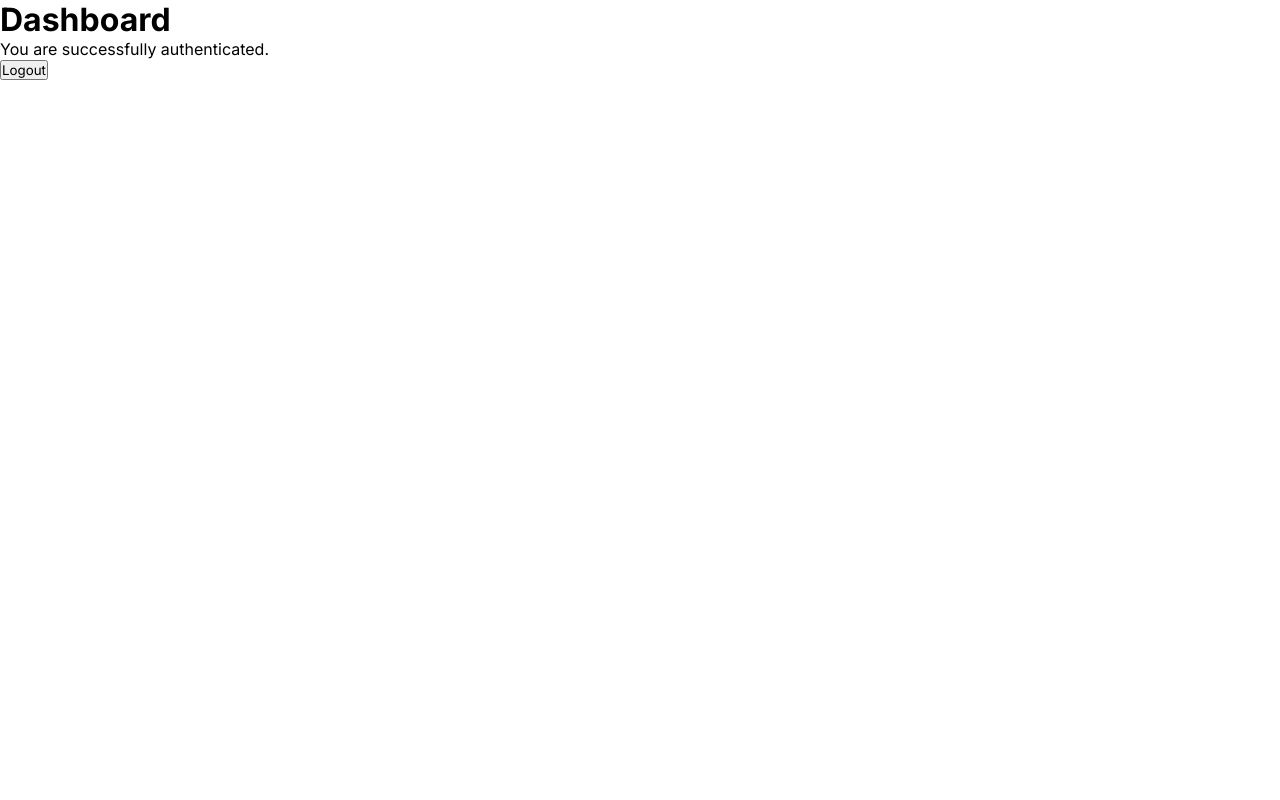
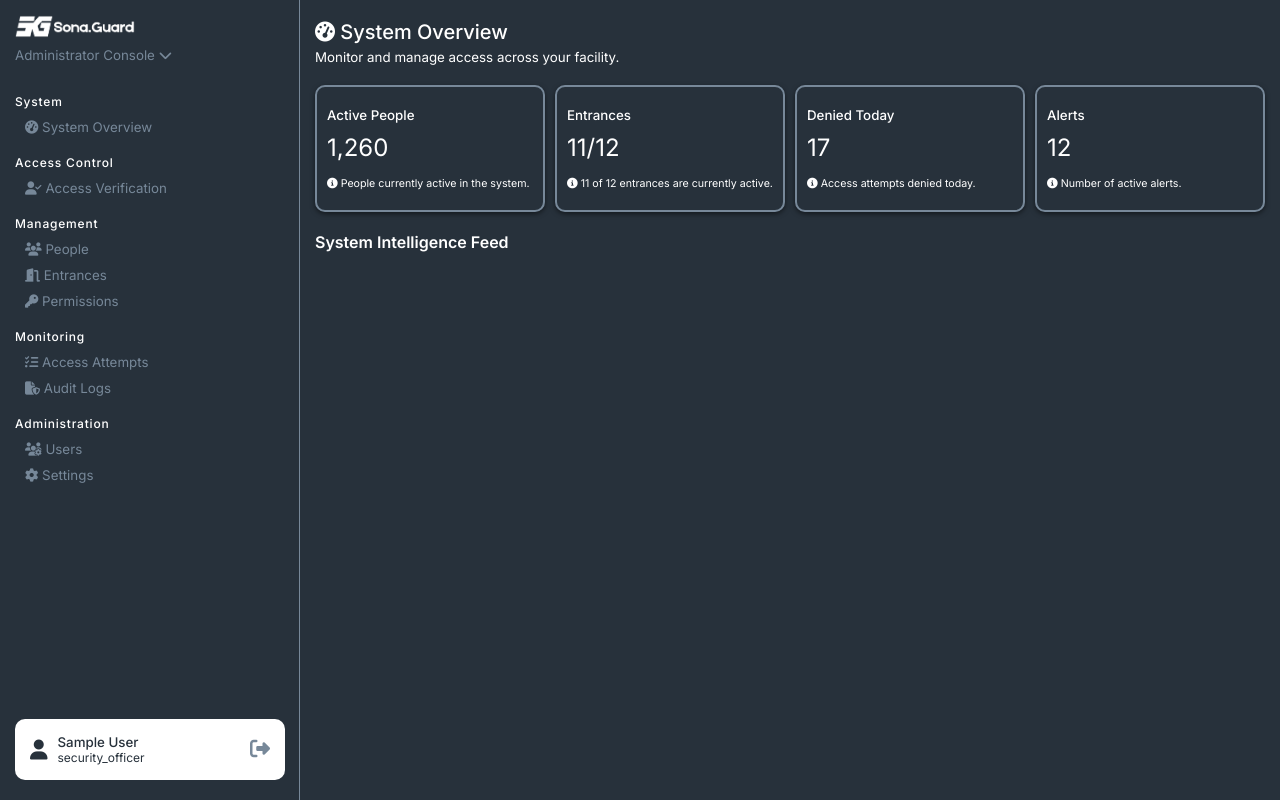
Before and after one commit to oriah-studios-TSF/Sona.Guard, a Flask app: page /dashboard/ in a window 1280 px wide. Run offline with Flask 3, Linux system fonts and the light colour scheme; the visitor is signed in with stand-in values (Sample User, id 1); some libraries are stand-ins or nearby versions.

Commit message:
update: dashboard layout and add main base template

```diff
--- a/backend/app/routes/dashboard.py
+++ b/backend/app/routes/dashboard.py
@@ -7,9 +7,9 @@ dashboard_bp = Blueprint('dashboard', __name__, url_prefix='/dashboard')
 @dashboard_bp.route('/')
 @login_required
 def index():
-    return render_template('dashboard/index.html')
+    return render_template('dashboard/index.html', title='System Overview', title_description='Monitor and manage access across your facility.', icon='tachometer-alt')
 
 @dashboard_bp.route('/admin-test')
-@role_required('admin')
+@role_required('System Administrator')
 def admin_test():
     return 'Admin authorization successful'
--- a/backend/app/static/css/dashboard.css
+++ b/backend/app/static/css/dashboard.css
@@ -0,0 +1,49 @@
+.section {
+    margin-left: 15px;
+    margin-right: 15px;
+}
+
+.section-header h2 {
+    font-size: 12pt;
+    font-weight: 600;
+}
+
+.section-header p {
+    font-size: 10pt;
+    margin-top: 5px;
+}
+
+.cards {
+    display: flex;
+    flex-wrap: wrap;
+    gap: 10px;
+}
+
+.card {
+    flex: 1 1 200px;
+    border: 2px solid lightslategray;
+    box-shadow: 0 2px 5px rgba(0, 0, 0, 0.5);
+    padding: 20px 10px;
+    border-radius: 10px;
+    display: flex;
+    flex-direction: column;
+}
+
+.card-title {
+    font-size: 10pt;
+    font-weight: 500;
+    margin-bottom: 10px;
+}
+
+.card-value {
+    font-size: 18pt;
+}
+
+.card-description {
+    font-size: 8pt;
+    margin-top: 15px;
+}
+
+.system-intelligence-feed {
+    margin-top: 20px;
+}
--- a/backend/app/static/css/login.css
+++ b/backend/app/static/css/login.css
@@ -4,7 +4,7 @@ body {
     flex-direction: column;
     align-items: center;
     min-height: 100vh;
-    background-color:#27313b;
+    background-color: #27313b;
     background-size: cover;
     background-repeat: no-repeat;
     color: white;
--- /dev/null
+++ b/backend/app/static/css/main-base.css
@@ -0,0 +1,153 @@
+@import url('https://fonts.googleapis.com/css2?family=Inter:ital,opsz,wght@0,14..32,100..900;1,14..32,100..900&display=swap');
+
+* {
+    box-sizing: border-box;
+    margin: 0;
+    padding: 0;
+    font-family: "Inter", sans-serif;
+}
+
+body {
+    min-height: 100vh;
+    background-color: #27313b;
+    color: white;
+}
+
+.main-container {
+    display: flex;
+    flex-direction: row;
+    height: 100vh;
+    width: 100%;
+    overflow: hidden;
+}
+
+.sidebar {
+    width: 300px;
+    border-right: 1px solid lightslategray;
+}
+
+.sidebar-header {
+    padding: 15px 15px;
+}
+
+.sidebar-header button {
+    font-size: 10pt;
+    margin-top: 5px;
+    background-color: transparent;
+    color: lightslategray;;
+    border: none;
+    cursor: pointer;
+}
+
+.sidebar-header button:hover {
+    color: white;
+}
+
+.sidebar-header img {
+    width: 120px;
+    height: auto;
+}
+
+.sidebar-content {
+    padding: 15px 15px;
+    display: flex;
+    flex-direction: column;
+    gap: 20px;
+}
+
+.sidebar-content a {
+    color: lightslategray;
+    text-decoration: none;
+    font-size: 10pt;
+    margin-left: 10px;
+}
+
+.sidebar-content .nav {
+    display: flex;
+    flex-direction: column;
+    gap: 10px;
+}
+
+.sidebar-content .nav p {
+    font-size: 9pt;
+    font-weight: 500;
+    letter-spacing: 0.8px;
+}
+
+.sidebar-content a:hover {
+    color: white;
+}
+
+.sidebar-footer {
+    padding: 20px 15px;
+    position: fixed;
+    bottom: 0;
+    width: 300px;
+}
+
+.current-user {
+    display: flex;
+    justify-content: space-between;
+    align-items: center;
+    gap: 10px;
+    background-color: white;
+    color: #27313b;
+    border-radius: 10px;
+    padding: 15px;
+}
+
+.current-user .left {
+    display: flex;
+    flex-direction: row;
+    align-items: center;
+    gap: 10px;
+}
+
+.sidebar-footer i {
+    font-size: 15pt;
+}
+
+.sidebar-footer h2 {
+    font-size: 10pt;
+    font-weight: 500;
+}
+
+.sidebar-footer p {
+    font-size: 9pt;
+    font-weight: 400;
+}
+
+.logout-button {
+    background-color: transparent;
+    color: lightslategray;
+    border: none;
+    cursor: pointer;
+    font-size: 10pt;
+}
+
+.logout-button:hover {
+    color: #0438ff;
+}
+
+.main-content {
+    width: calc(100% - 300px);
+    min-height: 100vh;
+}
+
+.main-content-header {
+    display: flex;
+    justify-content: space-between;
+    align-items: center;
+    padding: 20px 15px;
+}
+
+.main-content-header h1 {
+    font-size: 15pt;
+    font-weight: 500;
+    margin-bottom: 5px;
+}
+
+.main-content-header p {
+    font-size: 10pt;
+    font-weight: 400;
+}
--- a/backend/app/templates/dashboard/index.html
+++ b/backend/app/templates/dashboard/index.html
@@ -3,18 +3,46 @@
 <head>
 	<meta charset="UTF-8">
 	<meta name="viewport" content="width=device-width, initial-scale=1.0">
-	<title>Sona.Guard - Dashboard</title>
+	<title>Sona.Guard - {{ title }}</title>
+	<link rel="stylesheet" href="{{ url_for('static', filename='css/dashboard.css') }}">
 </head>
 <body>
-    {% extends "base.html" %}
-	{% block content %}
-	    <div class="dashboard-container">
-			<h1>Dashboard</h1>
-			<p>You are successfully authenticated.</p>
-			<input type="hidden" id="csrf-token" value="{{ csrf_token() }}">
-		</div>
+    {% extends "main-base.html" %}
+    {% block content %}
+        <section class="section system-overview">
+            <div class="cards">
+                <div class="card">
+                    <span class="card-title">Active People</span>
+                    <span class="card-value">1,260</span>
+                    <span class="card-description"><i class="fas fa-circle-info"></i> People currently active in the system.</span>
+                </div>
 
-		<button class="logout-button" id="logout-button">Logout</button>
-	{% endblock %}
+                <div class="card">
+                    <span class="card-title">Entrances</span>
+                    <span class="card-value">11/12</span>
+                    <span class="card-description"><i class="fas fa-circle-info"></i> 11 of 12 entrances are currently active.</span>
+                </div>
+
+                <div class="card">
+                    <span class="card-title">Denied Today</span>
+                    <span class="card-value">17</span>
+                    <span class="card-description"><i class="fas fa-circle-info"></i> Access attempts denied today.</span>
+                </div>
+
+                <div class="card">
+                    <span class="card-title">Alerts</span>
+                    <span class="card-value">12</span>
+                    <span class="card-description"><i class="fas fa-circle-info"></i> Number of active alerts.</span>
+                </div>
+            </div>
+        </section>
+
+        <section class="section system-intelligence-feed">
+            <div class="section-header">
+                <h2>System Intelligence Feed</h2>
+                <p></p>
+            </div>
+        </section>
+    {% endblock %}
 </body>
 </html>
--- /dev/null
+++ b/backend/app/templates/main-base.html
@@ -0,0 +1,81 @@
+<!DOCTYPE html>
+<html lang="en">
+<head>
+	<meta charset="UTF-8">
+	<meta name="viewport" content="width=device-width, initial-scale=1.0">
+	<title>Document</title>
+	<script src="https://kit.fontawesome.com/08c0396a01.js" crossorigin="anonymous"></script>
+	<link rel="stylesheet" href="{{ url_for('static', filename='css/main-base.css') }}">
+</head>
+<body>
+    <div class="main-container">
+		<div class="sidebar">
+		    <div class="sidebar-header">
+				<img src="{{ url_for('static', filename='images/sona.guard_assets/sg_logo-full.png') }}" alt="sona.guard logo">
+				<button type="button">Administrator Console <i class="fas fa-chevron-down"></i></button>
+			</div>
+			<div class="sidebar-content">
+				<div class="nav system-nav">
+				    <p>System</p>
+				    <a href=""><i class="fas fa-gauge-high"></i> System Overview</a>
+				</div>
+
+				<div class="nav access-nav">
+				    <p>Access Control</p>
+				    <a href=""><i class="fas fa-user-check"></i> Access Verification</a>
+				</div>
+
+				<div class="nav management-nav">
+				    <p>Management</p>
+				    <a href=""><i class="fas fa-users"></i> People</a>
+					<a href=""><i class="fas fa-door-open"></i> Entrances</a>
+				    <a href=""><i class="fas fa-key"></i> Permissions</a>
+				</div>
+
+				<div class="nav monitoring-nav">
+				    <p>Monitoring</p>
+				    <a href=""><i class="fas fa-list-check"></i> Access Attempts</a>
+					<a href=""><i class="fas fa-file-shield"></i> Audit Logs</a>
+				</div>
+
+				<div class="nav admin-nav">
+				    <p>Administration</p>
+				    <a href=""><i class="fas fa-users-gear"></i> Users</a>
+					<a href=""><i class="fas fa-gear"></i> Settings</a>
+				</div>
+
+			</div>
+
+			<div class="sidebar-footer">
+			    <div class="current-user">
+					<div class="left">
+						<i class="fas fa-user"></i>
+						<div class="user-info">
+							<h2>{{ current_user.full_name }}</h2>
+							<p>{{ current_user.role }}</p>
+						</div>
+					</div>
+					<div class="right">
+						<button type="button" id="logout-button" class="logout-button" title="Logout"><i class="fas fa-sign-out-alt"></i></button>
+					</div>
+				</div>
+			</div>
+		</div>
+
+		<div class="main-content">
+			<div class="main-content-header">
+    			<div class="left">
+    				<h1><i class="fas fa-{{ icon }}"></i> {{ title }}</h1>
+    				<p>{{ title_description }}</p>
+    			</div>
+    			<div class="right">
+
+    			</div>
+			</div>
+			{% block content %}
+			{% endblock %}
+		</div>
+
+    </div>
+</body>
+</html>
```
